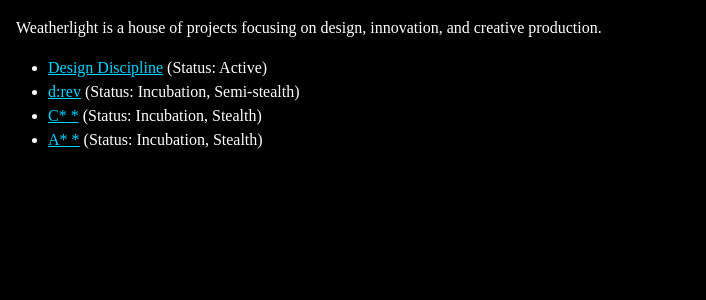
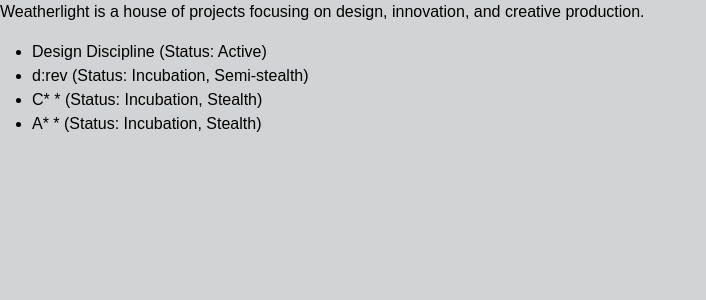
Before and after one commit to mbaytas/weatherlight, a Jekyll site: the page built from README.md, in a window 1280 px wide. Shown: the top 300 px of the page, without its empty margins (0-706 px from the left). Built offline with Jekyll 4.4.1, drawn with Linux system fonts in a browser that asks for light colours; some web fonts are replaced; our own code applies the rules of GitHub Pages for plain Markdown files; comment, search, counter and statistics services are not loaded.

Commit message:
Update default.html

```diff
--- a/_layouts/default.html
+++ b/_layouts/default.html
@@ -18,35 +18,62 @@
 
     <style>
       body {
-        font-family: neue-haas-grotesk-text;
+        font-family: neue-haas-grotesk-text, sans-serif;
       }
       h1, h2, h3, h4 {
-        font-family: neue-haas-grotesk-display;
+        font-family: neue-haas-grotesk-text, sans-serif;
+      }
+      .serif {
+        font-family: adobe-garamond-pro, serif;
       }
       body {
-        color: #fff;
-        background-color: #000;
+        color: #000;
+        background-color: #d2d3d4;
       }
-      a {
-        color: #00d4ff;
-        transition: .25s color cubic-bezier(.455,.03,.515,.955);
+      dl dt {
+        font-weight: inherit;
+        color: #666;
       }
-      a:hover {
-        color: #eee;
+      a, dd a {
+        color: #000;
+        text-decoration: underline;
+        text-decoration-color: rgba(0, 0, 0, 0.0);
+        transition: .2s all cubic-bezier(.455,.03,.515,.955);
+      }
+      a:hover, dd a:hover {
+        color: #666;
+        text-decoration: underline;
+        text-decoration-color: #666;
+
       }
       .container {
-        margin: 0;
+        background-image: url("https://mbaytas.github.io/logo.png");
+        background-origin: content-box;
+        background-position: right top;
+        background-repeat: no-repeat;
+        background-size: 38%;
+      }
+      .container-narrow {
+        max-width: 540px;
       }
     </style>
 
   </head>
   <body>
-    <div class="container markdown-body p-3">
 
       {{ content }}
 
-    </div>
     <script src="https://cdnjs.cloudflare.com/ajax/libs/anchor-js/4.1.0/anchor.min.js" integrity="sha256-lZaRhKri35AyJSypXXs4o6OPFTbTmUoltBbDCbdzegg=" crossorigin="anonymous"></script>
     <script>anchors.add();</script>
+    {% if site.google_analytics %}
+    <script>
+      (function(i,s,o,g,r,a,m){i['GoogleAnalyticsObject']=r;i[r]=i[r]||function(){
+      (i[r].q=i[r].q||[]).push(arguments)},i[r].l=1*new Date();a=s.createElement(o),
+      m=s.getElementsByTagName(o)[0];a.async=1;a.src=g;m.parentNode.insertBefore(a,m)
+      })(window,document,'script','//www.google-analytics.com/analytics.js','ga');
+      ga('create', '{{ site.google_analytics }}', 'auto');
+      ga('send', 'pageview');
+    </script>
+    {% endif %}
   </body>
 </html>
```
